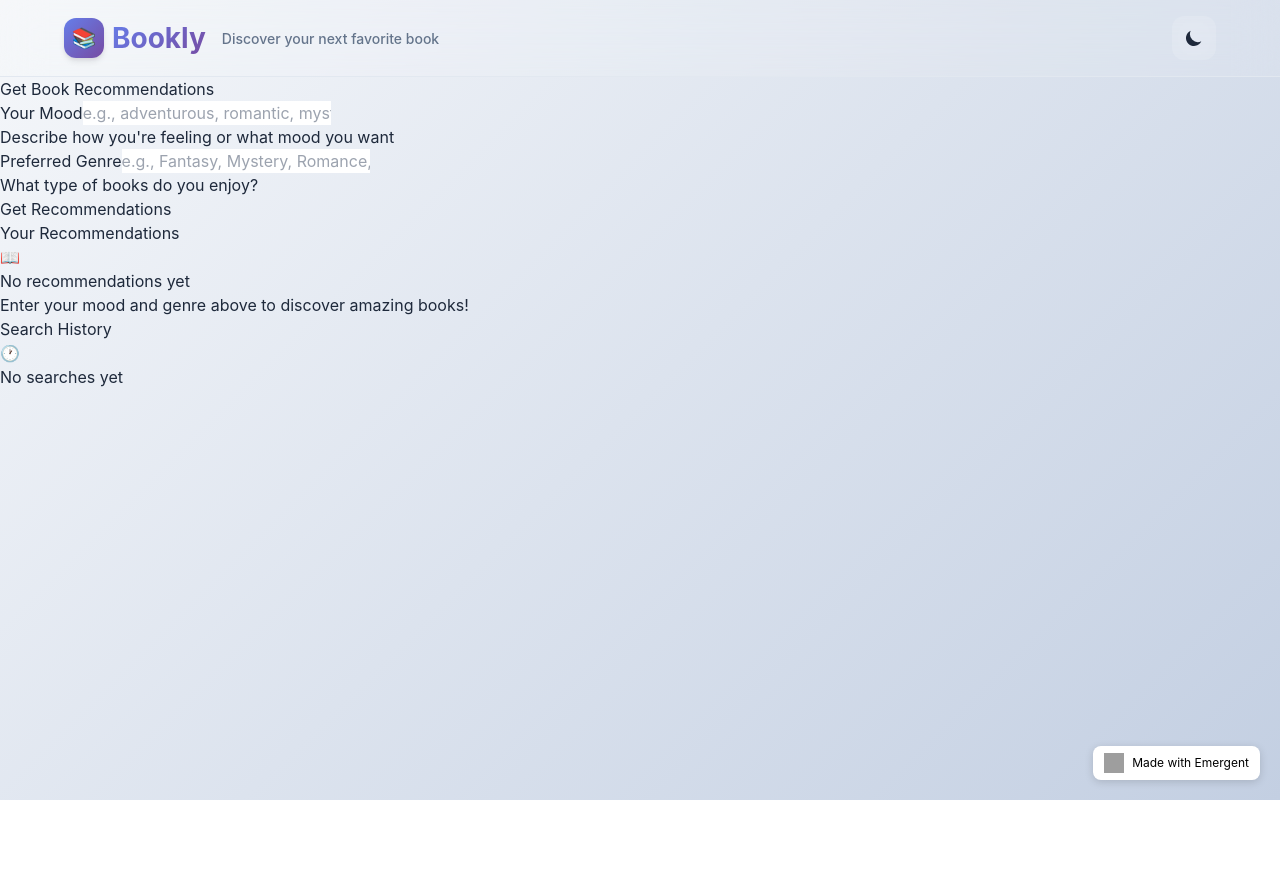
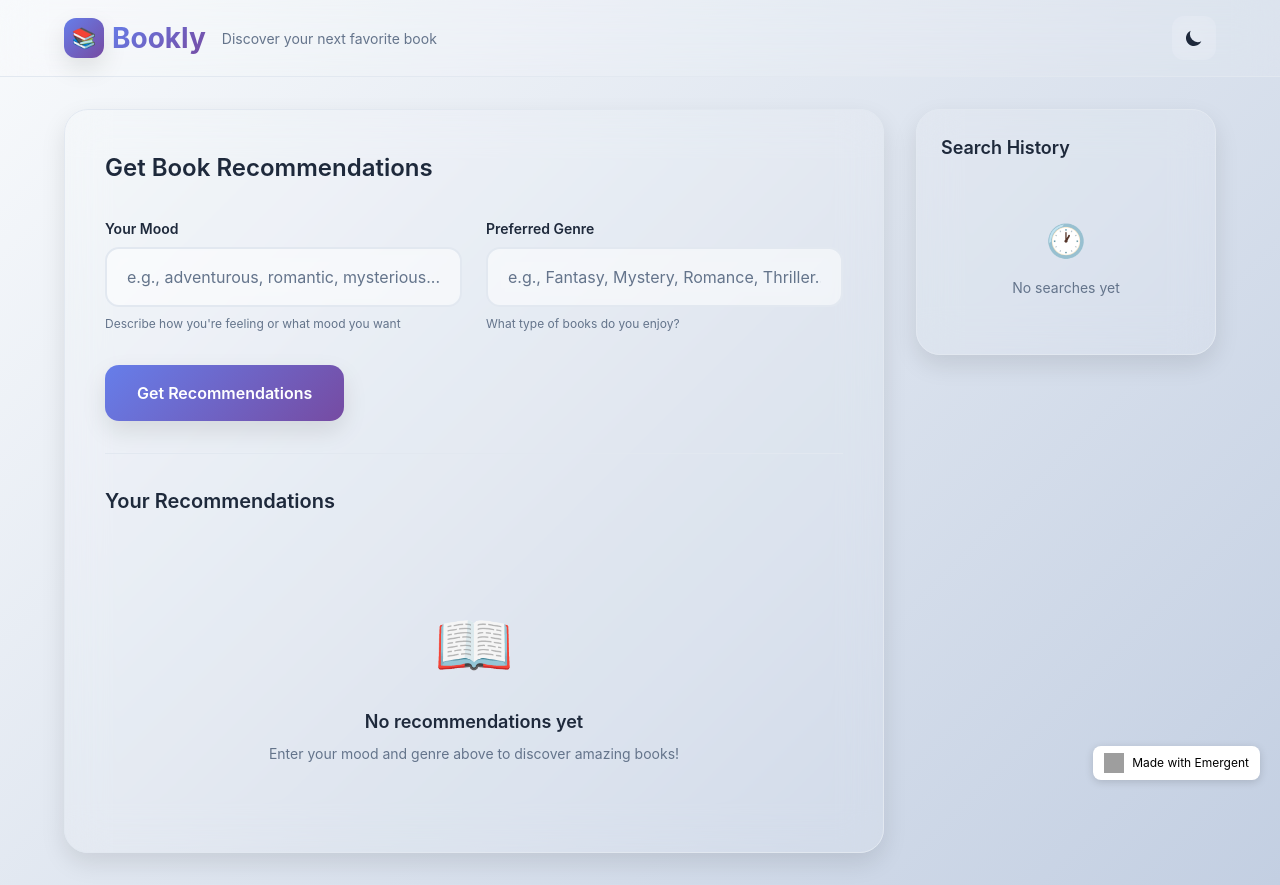
Before and after one commit to Aar2284/Bookly-app, a React (Create React App) app in the folder frontend/: page / in a window 1280 px wide. Before the commit the page ends 800 px from the top, so only its background shows below. Built offline with nearby package versions, Linux system fonts and the light colour scheme; grey boxes are pictures that could not be loaded.

Commit message:
r Please enter the commit message for your changes. Lines starting r Fixed

```diff
--- a/frontend/src/App.css
+++ b/frontend/src/App.css
@@ -1,157 +1,205 @@
-/* Modern CSS Reset */
-* {
-  margin: 0;
-  padding: 0;
-  box-sizing: border-box;
+/* Modern Bookly Styles */
+* { margin: 0; padding: 0; box-sizing: border-box; }
+
+:root {
+  --bg-primary: #f8fafc; --bg-card: rgba(255,255,255,0.1); --text-primary: #1e293b;
+  --text-secondary: #64748b; --accent: #6366f1; --border: #e2e8f0;
+  --shadow: 0 10px 25px rgba(0,0,0,0.1); --gradient: linear-gradient(135deg, #667eea, #764ba2);
 }
 
-html {
-  scroll-behavior: smooth;
+.dark {
+  --bg-primary: #0f172a; --bg-card: rgba(30,41,59,0.5); --text-primary: #f1f5f9;
+  --text-secondary: #cbd5e1; --accent: #818cf8; --border: #334155;
 }
 
-body {
-  font-family: -apple-system, BlinkMacSystemFont, 'Segoe UI', 'Roboto', 'Oxygen',
-    'Ubuntu', 'Cantarell', 'Fira Sans', 'Droid Sans', 'Helvetica Neue',
-    sans-serif;
-  -webkit-font-smoothing: antialiased;
-  -moz-osx-font-smoothing: grayscale;
-  line-height: 1.5;
-}
+body { font-family: -apple-system, BlinkMacSystemFont, 'Segoe UI', sans-serif; }
 
-/* CSS Variables for Light Mode */
-:root {
-  --bg-primary: #f8fafc;
-  --bg-secondary: #ffffff;
-  --bg-tertiary: #f1f5f9;
-  --text-primary: #1e293b;
-  --text-secondary: #64748b;
-  --text-accent: #6366f1;
-  --border-light: #e2e8f0;
-  --border-focus: #6366f1;
-  --shadow-sm: 0 1px 2px 0 rgba(0, 0, 0, 0.05);
-  --shadow-md: 0 4px 6px -1px rgba(0, 0, 0, 0.1), 0 2px 4px -1px rgba(0, 0, 0, 0.06);
-  --shadow-lg: 0 10px 15px -3px rgba(0, 0, 0, 0.1), 0 4px 6px -2px rgba(0, 0, 0, 0.05);
-  --shadow-xl: 0 20px 25px -5px rgba(0, 0, 0, 0.1), 0 10px 10px -5px rgba(0, 0, 0, 0.04);
-  --gradient-primary: linear-gradient(135deg, #667eea 0%, #764ba2 100%);
-  --gradient-bg: linear-gradient(135deg, #f5f7fa 0%, #c3cfe2 100%);
-}
+.app-container { min-height: 100vh; background: linear-gradient(135deg, var(--bg-primary), #c3cfe2);
+  color: var(--text-primary); transition: all 0.3s ease; }
 
-/* Dark Mode Variables */
-.dark {
-  --bg-primary: #0f172a;
-  --bg-secondary: #1e293b;
-  --bg-tertiary: #334155;
-  --text-primary: #f1f5f9;
-  --text-secondary: #cbd5e1;
-  --text-accent: #818cf8;
-  --border-light: #334155;
-  --border-focus: #818cf8;
-  --shadow-sm: 0 1px 2px 0 rgba(0, 0, 0, 0.3);
-  --shadow-md: 0 4px 6px -1px rgba(0, 0, 0, 0.3), 0 2px 4px -1px rgba(0, 0, 0, 0.2);
-  --shadow-lg: 0 10px 15px -3px rgba(0, 0, 0, 0.3), 0 4px 6px -2px rgba(0, 0, 0, 0.2);
-  --shadow-xl: 0 20px 25px -5px rgba(0, 0, 0, 0.3), 0 10px 10px -5px rgba(0, 0, 0, 0.2);
-  --gradient-primary: linear-gradient(135deg, #667eea 0%, #764ba2 100%);
-  --gradient-bg: linear-gradient(135deg, #0f172a 0%, #1e293b 100%);
-}
+.dark .app-container { background: linear-gradient(135deg, #0f172a, #1e293b); }
 
-/* App Container */
-.app-container {
-  min-height: 100vh;
-  background: var(--gradient-bg);
-  color: var(--text-primary);
-  transition: all 0.3s ease;
-}
+.app-header { background: var(--bg-card); backdrop-filter: blur(20px);
+  border-bottom: 1px solid var(--border); position: sticky; top: 0; z-index: 40; }
 
-/* Header Styles */
-.app-header {
-  background: rgba(255, 255, 255, 0.1);
-  backdrop-filter: blur(20px);
-  border-bottom: 1px solid var(--border-light);
-  position: sticky;
-  top: 0;
-  z-index: 40;
-}
+.header-content { max-width: 1200px; margin: 0 auto; padding: 1rem 1.5rem;
+  display: flex; justify-content: space-between; align-items: center; }
 
-.dark .app-header {
-  background: rgba(30, 41, 59, 0.8);
-}
+.header-left { display: flex; align-items: center; gap: 1rem; }
 
-.header-content {
-  max-width: 1200px;
-  margin: 0 auto;
-  padding: 1rem 1.5rem;
-  display: flex;
-  align-items: center;
-  justify-content: space-between;
-}
+.logo { display: flex; align-items: center; gap: 0.5rem; }
+.logo-icon { width: 2.5rem; height: 2.5rem; background: var(--gradient);
+  border-radius: 0.75rem; display: flex; align-items: center; justify-content: center;
+  font-size: 1.25rem; box-shadow: var(--shadow); }
 
-.header-left {
-  display: flex;
-  align-items: center;
-  gap: 1rem;
-}
+.logo-text { font-size: 1.75rem; font-weight: 700; background: var(--gradient);
+  -webkit-background-clip: text; -webkit-text-fill-color: transparent; }
 
-.logo {
-  display: flex;
-  align-items: center;
-  gap: 0.5rem;
-}
+.tagline { color: var(--text-secondary); font-size: 0.875rem; }
 
-.logo-icon {
-  width: 2.5rem;
-  height: 2.5rem;
-  background: var(--gradient-primary);
-  border-radius: 0.75rem;
-  display: flex;
-  align-items: center;
-  justify-content: center;
-  font-size: 1.25rem;
-  box-shadow: var(--shadow-md);
-}
+.theme-toggle { padding: 0.75rem; border-radius: 0.75rem; border: none;
+  background: var(--bg-card); color: var(--text-primary); cursor: pointer;
+  transition: all 0.2s ease; backdrop-filter: blur(10px); }
+.theme-toggle:hover { transform: translateY(-1px); }
+.icon { width: 1.25rem; height: 1.25rem; }
 
-.logo-text {
-  font-size: 1.75rem;
-  font-weight: 700;
-  color: var(--text-primary);
-  background: var(--gradient-primary);
-  -webkit-background-clip: text;
-  -webkit-text-fill-color: transparent;
-  background-clip: text;
-}
+.main-content { max-width: 1200px; margin: 0 auto; padding: 2rem 1.5rem; }
+.content-grid { display: grid; grid-template-columns: 1fr 300px; gap: 2rem; }
 
-.tagline {
-  color: var(--text-secondary);
-  font-size: 0.875rem;
-  font-weight: 500;
-}
+.dashboard-card, .sidebar-card { background: var(--bg-card); backdrop-filter: blur(20px);
+  border-radius: 1.5rem; border: 1px solid var(--border); box-shadow: var(--shadow); }
 
-.theme-toggle {
-  padding: 0.75rem;
-  border-radius: 0.75rem;
-  border: none;
-  background: rgba(255, 255, 255, 0.1);
-  color: var(--text-primary);
-  cursor: pointer;
-  transition: all 0.2s ease;
-  backdrop-filter: blur(10px);
-}
+.card-content { padding: 2.5rem; }
+.section-title { font-size: 1.5rem; font-weight: 600; margin-bottom: 2rem; }
 
-.theme-toggle:hover {
-  background: rgba(255, 255, 255, 0.2);
-  transform: translateY(-1px);
-}
+.form-section { margin-bottom: 2rem; }
+.input-grid { display: grid; grid-template-columns: 1fr 1fr; gap: 1.5rem; margin-bottom: 2rem; }
+.input-group { display: flex; flex-direction: column; gap: 0.5rem; }
+.input-label { font-size: 0.875rem; font-weight: 600; }
+.input-hint { font-size: 0.75rem; color: var(--text-secondary); }
 
-.dark .theme-toggle {
-  background: rgba(51, 65, 85, 0.5);
-}
+.form-input { padding: 1rem 1.25rem; border: 2px solid var(--border);
+  border-radius: 0.875rem; background: rgba(255,255,255,0.5); color: var(--text-primary);
+  transition: all 0.2s ease; backdrop-filter: blur(10px); }
+.form-input:focus { outline: none; border-color: var(--accent);
+  box-shadow: 0 0 0 3px rgba(99,102,241,0.1); }
+.form-input::placeholder { color: var(--text-secondary); }
+.dark .form-input { background: rgba(51,65,85,0.3); }
 
-.dark .theme-toggle:hover {
-  background: rgba(51, 65, 85, 0.8);
-}
+.primary-button { background: var(--gradient); color: white; border: none;
+  padding: 1rem 2rem; border-radius: 0.875rem; font-weight: 600; cursor: pointer;
+  transition: all 0.2s ease; box-shadow: var(--shadow); min-width: 200px; }
+.primary-button:hover:not(:disabled) { transform: translateY(-2px); }
+.primary-button:disabled { opacity: 0.7; cursor: not-allowed; }
 
-.icon {
-  width: 1.25rem;
-  height: 1.25rem;
+.button-content { display: flex; align-items: center; justify-content: center; gap: 0.5rem; }
+.loading-spinner { width: 1.25rem; height: 1.25rem; animation: spin 1s linear infinite; }
+.spinner-circle { opacity: 0.25; }
+.spinner-path { opacity: 0.75; }
+
+.error-message { padding: 1rem 1.25rem; background: rgba(239,68,68,0.1);
+  border: 1px solid rgba(239,68,68,0.3); border-radius: 0.875rem;
+  color: #dc2626; margin-bottom: 2rem; backdrop-filter: blur(10px); }
+
+.recommendations-section { border-top: 1px solid var(--border); padding-top: 2rem; }
+.section-header { display: flex; justify-content: space-between; align-items: center; margin-bottom: 2rem; }
+.section-subtitle { font-size: 1.25rem; font-weight: 600; }
+.match-count { font-size: 0.875rem; color: var(--text-secondary); }
+
+.empty-state { text-align: center; padding: 3rem 0; }
+.empty-icon { font-size: 4rem; margin-bottom: 1rem; }
+.empty-title { font-size: 1.125rem; font-weight: 600; margin-bottom: 0.5rem; }
+.empty-description { color: var(--text-secondary); font-size: 0.875rem; }
+
+.books-grid { display: grid; grid-template-columns: repeat(auto-fit, minmax(300px, 1fr)); gap: 1.5rem; }
+
+.book-card { background: var(--bg-card); border-radius: 1rem; overflow: hidden;
+  cursor: pointer; transition: all 0.3s ease; border: 1px solid var(--border);
+  backdrop-filter: blur(10px); }
+.book-card:hover { transform: translateY(-8px) scale(1.02); box-shadow: var(--shadow); }
+
+.book-image-container { aspect-ratio: 3/4; overflow: hidden; }
+.book-image { width: 100%; height: 100%; object-fit: cover; transition: transform 0.3s ease; }
+.book-card:hover .book-image { transform: scale(1.05); }
+
+.book-details { padding: 1.5rem; }
+.book-title { font-size: 1.125rem; font-weight: 600; margin-bottom: 0.5rem;
+  display: -webkit-box; -webkit-line-clamp: 2; -webkit-box-orient: vertical; overflow: hidden; }
+.book-author { font-size: 0.875rem; color: var(--text-secondary); margin-bottom: 1rem; }
+.book-genre { margin-bottom: 1rem; }
+
+.genre-tag { display: inline-block; background: var(--gradient); color: white;
+  padding: 0.25rem 0.75rem; border-radius: 0.5rem; font-size: 0.75rem; font-weight: 600; }
+
+.book-description { font-size: 0.875rem; color: var(--text-secondary); margin-bottom: 1rem;
+  display: -webkit-box; -webkit-line-clamp: 3; -webkit-box-orient: vertical; overflow: hidden;
+  line-height: 1.5; }
+
+.mood-tags { display: flex; flex-wrap: wrap; gap: 0.5rem; }
+.mood-tag { background: rgba(99,102,241,0.1); color: var(--accent);
+  padding: 0.25rem 0.5rem; border-radius: 0.375rem; font-size: 0.75rem; font-weight: 500; }
+.mood-tag-more { background: rgba(156,163,175,0.2); color: var(--text-secondary);
+  padding: 0.25rem 0.5rem; border-radius: 0.375rem; font-size: 0.75rem; }
+
+.history-sidebar { display: flex; flex-direction: column; }
+.sidebar-card { padding: 1.5rem; position: sticky; top: 6rem; }
+.sidebar-title { font-size: 1.125rem; font-weight: 600; margin-bottom: 1.5rem; }
+
+.history-empty { text-align: center; padding: 2rem 0; }
+.history-empty-icon { font-size: 2rem; margin-bottom: 0.75rem; }
+.history-empty-text { color: var(--text-secondary); font-size: 0.875rem; }
+
+.history-list { display: flex; flex-direction: column; gap: 0.75rem; }
+.history-item { padding: 1rem; border: 1px solid var(--border);
+  border-radius: 0.75rem; cursor: pointer; transition: all 0.2s ease;
+  background: rgba(255,255,255,0.05); }
+.history-item:hover { border-color: var(--accent); background: rgba(99,102,241,0.1);
+  transform: translateY(-1px); }
+.dark .history-item { background: rgba(51,65,85,0.2); }
+
+.history-content { display: flex; justify-content: space-between; align-items: flex-start; margin-bottom: 0.5rem; }
+.history-main { flex: 1; min-width: 0; }
+.history-mood { font-size: 0.875rem; font-weight: 600; margin-bottom: 0.25rem;
+  white-space: nowrap; overflow: hidden; text-overflow: ellipsis; }
+.history-genre { font-size: 0.875rem; color: var(--accent);
+  white-space: nowrap; overflow: hidden; text-overflow: ellipsis; }
+.history-time { font-size: 0.75rem; color: var(--text-secondary); flex-shrink: 0; margin-left: 0.75rem; }
+.history-count { font-size: 0.75rem; color: var(--text-secondary); }
+
+.modal-backdrop { position: fixed; inset: 0; background: rgba(0,0,0,0.4);
+  backdrop-filter: blur(8px); display: flex; align-items: center; justify-content: center;
+  padding: 1rem; z-index: 50; animation: fadeIn 0.2s ease-out; }
+
+.modal-container { background: rgba(255,255,255,0.9); backdrop-filter: blur(30px);
+  border-radius: 1.5rem; max-width: 800px; width: 100%; max-height: 90vh;
+  overflow-y: auto; border: 1px solid rgba(255,255,255,0.2);
+  box-shadow: 0 25px 50px rgba(0,0,0,0.25); animation: slideUp 0.3s ease-out; }
+.dark .modal-container { background: rgba(30,41,59,0.9); border: 1px solid rgba(51,65,85,0.3); }
+
+.modal-header { display: flex; align-items: flex-start; justify-content: space-between;
+  padding: 2rem 2rem 1rem 2rem; }
+.modal-title { font-size: 1.875rem; font-weight: 700; flex: 1; margin-right: 1rem; }
+
+.modal-close { background: rgba(239,68,68,0.1); border: 1px solid rgba(239,68,68,0.3);
+  border-radius: 0.5rem; padding: 0.5rem; cursor: pointer; transition: all 0.2s ease;
+  color: #dc2626; display: flex; align-items: center; justify-content: center; }
+.modal-close:hover { background: rgba(239,68,68,0.2); transform: scale(1.1); }
+.close-icon { width: 1.25rem; height: 1.25rem; }
+
+.modal-content { display: grid; grid-template-columns: 200px 1fr; gap: 2rem;
+  padding: 0 2rem 2rem 2rem; }
+.modal-image-section { display: flex; justify-content: center; }
+.modal-book-image { width: 100%; max-width: 200px; border-radius: 0.75rem; box-shadow: var(--shadow); }
+
+.modal-details-section { display: flex; flex-direction: column; gap: 1.5rem; }
+.modal-field { display: flex; flex-direction: column; gap: 0.5rem; }
+.modal-field-title { font-size: 1rem; font-weight: 600; }
+.modal-field-content { color: var(--text-secondary); line-height: 1.6; }
+.modal-description { text-align: justify; }
+
+.modal-mood-tags { display: flex; flex-wrap: wrap; gap: 0.5rem; }
+.modal-mood-tag { background: var(--gradient); color: white; padding: 0.5rem 1rem;
+  border-radius: 2rem; font-size: 0.875rem; font-weight: 500; }
+
+.highlighted-genre { background: linear-gradient(135deg, #fef08a, #facc15);
+  color: #92400e; padding: 0.125rem 0.375rem; border-radius: 0.25rem;
+  font-weight: 600; box-shadow: 0 1px 2px rgba(0,0,0,0.1); }
+
+@keyframes spin { from { transform: rotate(0deg); } to { transform: rotate(360deg); } }
+@keyframes fadeIn { from { opacity: 0; } to { opacity: 1; } }
+@keyframes slideUp { from { opacity: 0; transform: translateY(20px) scale(0.95); }
+  to { opacity: 1; transform: translateY(0) scale(1); } }
+
+@media (max-width: 1024px) { .content-grid { grid-template-columns: 1fr; } }
+@media (max-width: 768px) {
+  .input-grid { grid-template-columns: 1fr; }
+  .modal-content { grid-template-columns: 1fr; gap: 1.5rem; padding: 0 1.5rem 1.5rem 1.5rem; }
+  .modal-header { padding: 1.5rem 1.5rem 0.75rem 1.5rem; }
+  .modal-title { font-size: 1.5rem; }
+  .tagline { display: none; }
+  .card-content { padding: 1.5rem; }
+  .main-content { padding: 1rem; }
+  .books-grid { grid-template-columns: 1fr; }
 }
 
 ::-webkit-scrollbar-thumb:hover {
```
